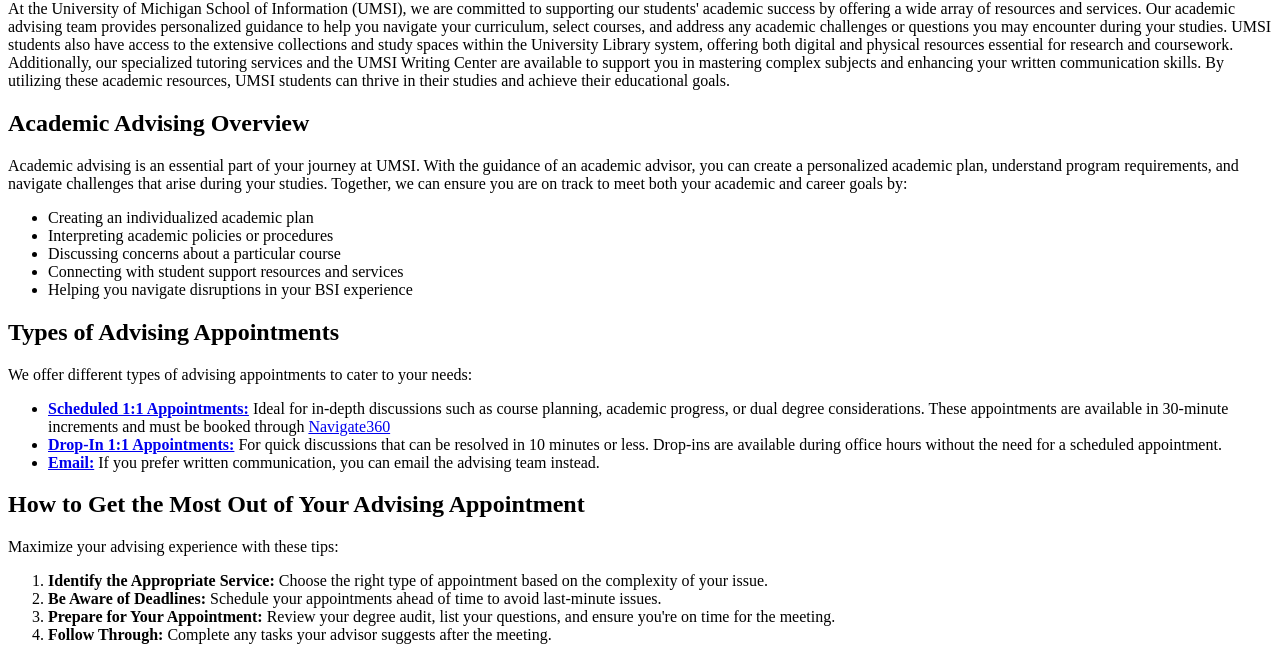
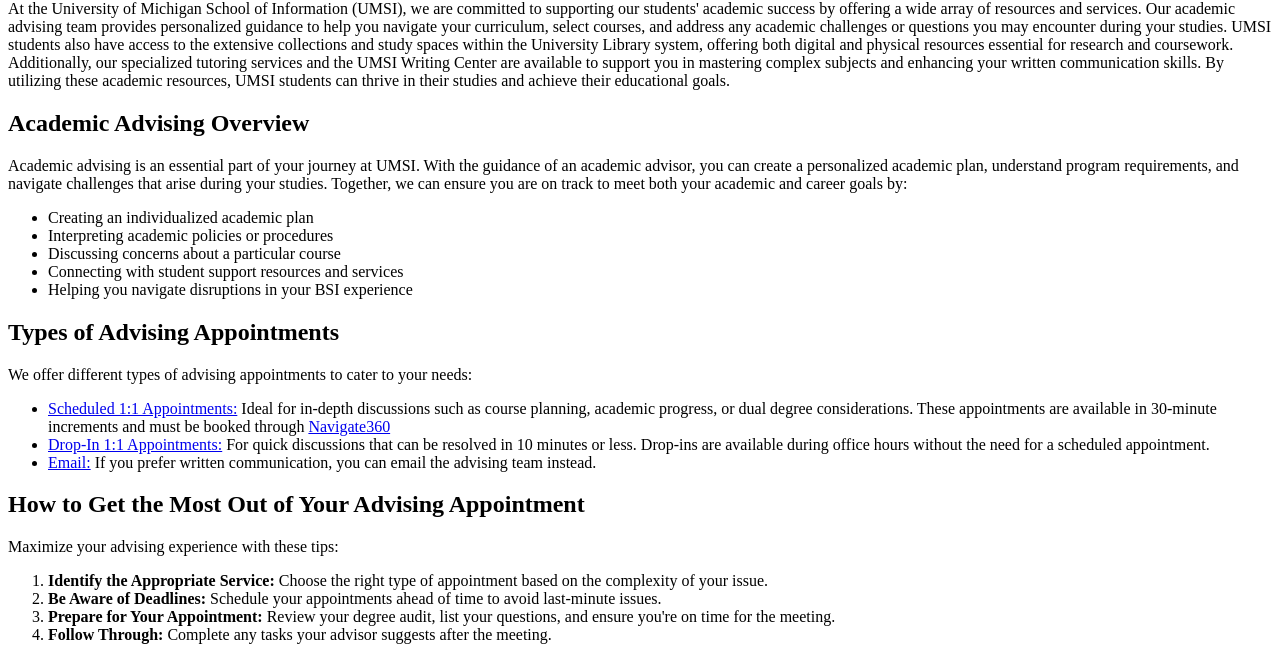
Before and after one commit to mollydworkin/client_project_w25, a plain HTML site: page page_1.html in a window 1280 px wide. Shown: the part 412-1073 px from the top of the page. Drawn offline with Linux system fonts and the light colour scheme.

Commit message:
Add files via upload

```diff
--- a/page_1.html
+++ b/page_1.html
@@ -24,12 +24,11 @@
 
     </header>
     <main>
-        <section>
         <div>
             <p>At the University of Michigan School of Information (UMSI), we are committed to supporting our students' academic success by offering a wide array of resources and services. Our academic advising team provides personalized guidance to help you navigate your curriculum, select courses, and address any academic challenges or questions you may encounter during your studies. UMSI students also have access to the extensive collections and study spaces within the University Library system, offering both digital and physical resources essential for research and coursework. Additionally, our specialized tutoring services and the UMSI Writing Center are available to support you in mastering complex subjects and enhancing your written communication skills. By utilizing these academic resources, UMSI students can thrive in their studies and achieve their educational goals. </p>
 
         </div>
-        </section>
+
 
         <div>
             <h2>Academic Advising Overview</h2>
@@ -47,9 +46,9 @@
             <h2>Types of Advising Appointments</h2>
             <p>We offer different types of advising appointments to cater to your needs:</p>
             <ul>
-                <li><strong><a href="https://sites.google.com/umich.edu/bsiacademicadvising/academic-advising/connecting-with-an-advisor?authuser=0#h.lcgqiu841yjy">Scheduled 1:1 Appointments:</strong></a> Ideal for in-depth discussions such as course planning, academic progress, or dual degree considerations. These appointments are available in 30-minute increments and must be booked through <a href="https://si-umich.navigate.eab.com/app/#/authentication/remote/">Navigate360</a></li>
-                <li><strong><a href="https://sites.google.com/umich.edu/bsiacademicadvising/academic-advising/connecting-with-an-advisor?authuser=0#h.daccan6wpf1a">Drop-In 1:1 Appointments:</strong></a> For quick discussions that can be resolved in 10 minutes or less. Drop-ins are available during office hours without the need for a scheduled appointment.</li>
-                <li><strong><a href="mailto:umsi.advising.bsi@umich.edu">Email:</strong></a> If you prefer written communication, you can email the advising team instead.</li>
+                <li><a href="https://sites.google.com/umich.edu/bsiacademicadvising/academic-advising/connecting-with-an-advisor?authuser=0#h.lcgqiu841yjy">Scheduled 1:1 Appointments:</a> Ideal for in-depth discussions such as course planning, academic progress, or dual degree considerations. These appointments are available in 30-minute increments and must be booked through <a href="https://si-umich.navigate.eab.com/app/#/authentication/remote/">Navigate360</a></li>
+                <li><a href="https://sites.google.com/umich.edu/bsiacademicadvising/academic-advising/connecting-with-an-advisor?authuser=0#h.daccan6wpf1a">Drop-In 1:1 Appointments:</a> For quick discussions that can be resolved in 10 minutes or less. Drop-ins are available during office hours without the need for a scheduled appointment.</li>
+                <li><a href="mailto:umsi.advising.bsi@umich.edu">Email:</a> If you prefer written communication, you can email the advising team instead.</li>
             </ul>
         </div>
 
```
